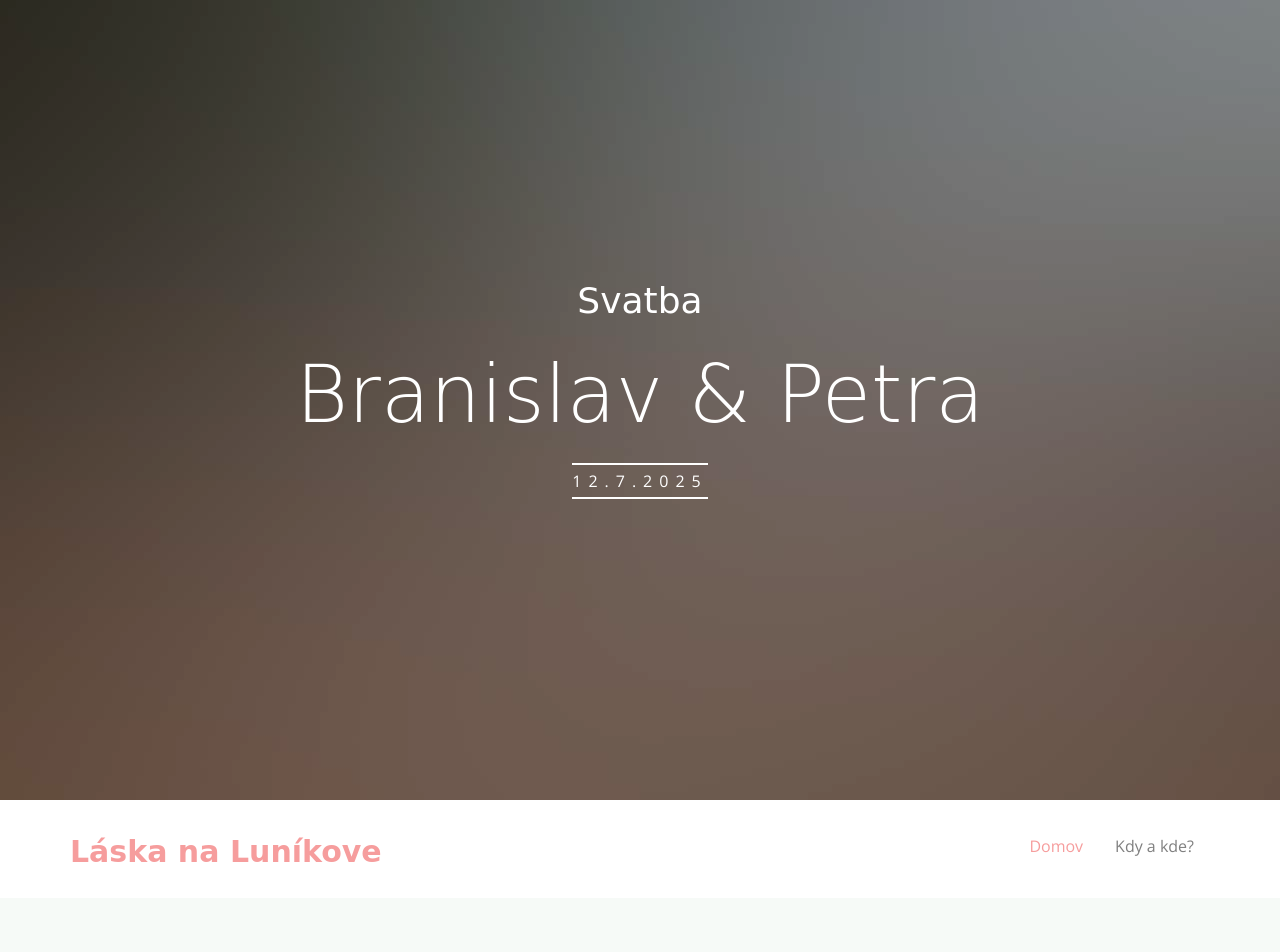
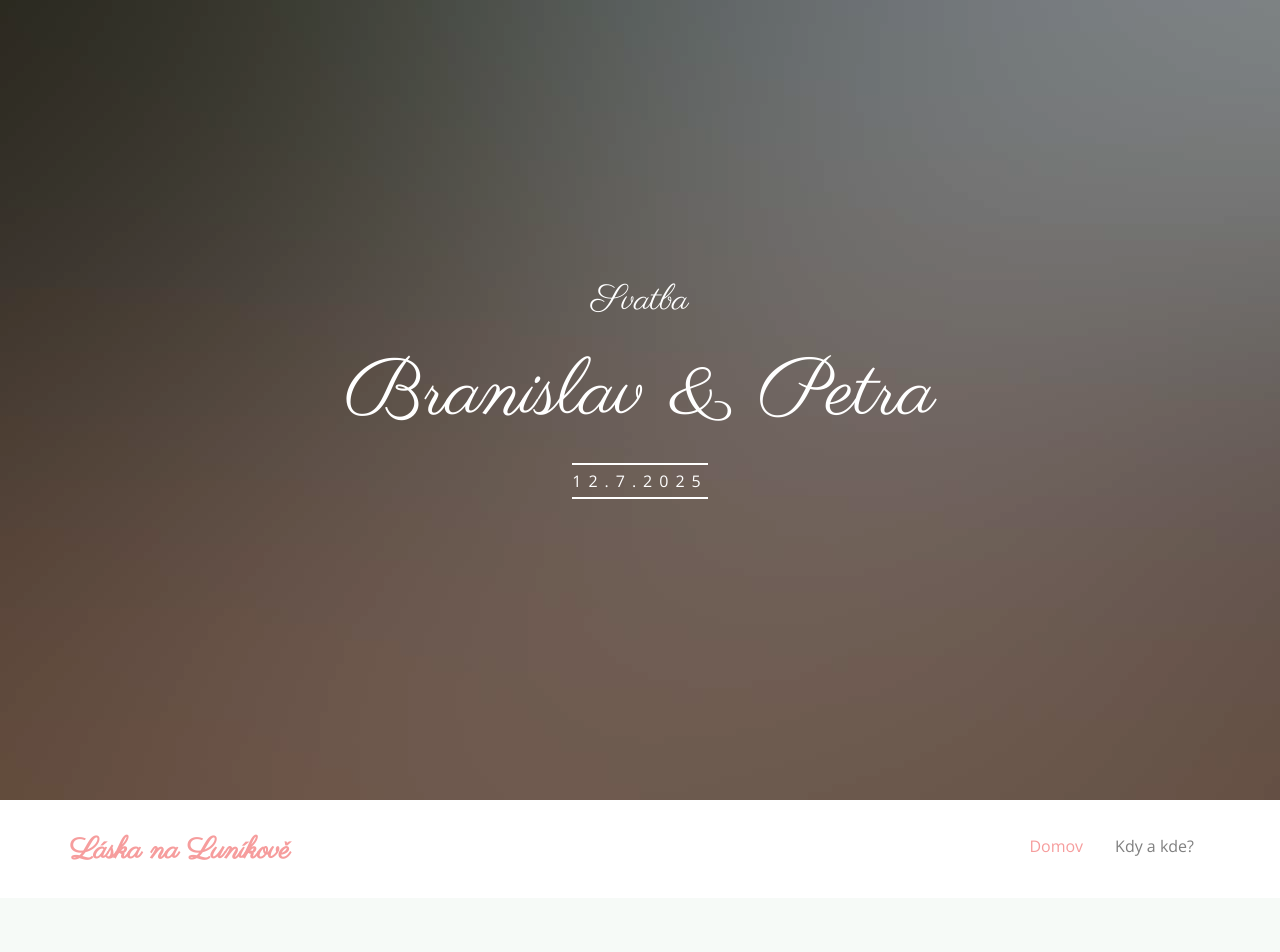
Before and after one commit to BraDoubekOrg/wedding_page, a website: page index.html in a window 1280 px wide. Shown: the top 952 px of the page. Drawn offline with nearby package versions, Linux system fonts and the light colour scheme; some packages are replaced by stand-ins of ours; files whose address does not match are found by name; a web font is replaced by a local one.

Commit message:
Pelisky like pismo

```diff
--- a/css/style.css
+++ b/css/style.css
@@ -47,7 +47,7 @@ p, ul, ol {
 
 h1, h2, h3, h4, h5, h6 {
   color: #5a5a5a;
-  font-family: "Papyrus", cursive;
+  font-family: "Parisienne", cursive;
   font-weight: 400;
   margin: 0 0 30px 0;
 }
--- a/index.html
+++ b/index.html
@@ -43,6 +43,7 @@
 
 	<link href="https://fonts.googleapis.com/css2?family=Edu+AU+VIC+WA+NT+Pre:wght@400..700&family=Pacifico&display=swap" rel="stylesheet">
 	<link href='https://fonts.googleapis.com/css?family=Open+Sans:400,700,300' rel='stylesheet' type='text/css'>
+	<link href='https://fonts.googleapis.com/css?family=Parisienne&subset=latin,latin-ext' rel='stylesheet' type='text/css'>
 
 	<!-- Animate.css -->
 	<link rel="stylesheet" href="css/animate.css">
@@ -93,7 +94,7 @@
 			<div class="container">
 				<div class="nav-header">
 					<a href="#" class="js-fh5co-nav-toggle fh5co-nav-toggle dark"><i></i></a>
-					<h1 id="fh5co-logo"><a href="index.html">Láska na Luníkove </a></h1>
+					<h1 id="fh5co-logo"><a href="index.html">Láska na Luníkově </a></h1>
 					<!-- START #fh5co-menu-wrap -->
 					<nav id="fh5co-menu-wrap" role="navigation">
 						<ul class="sf-menu" id="fh5co-primary-menu">
```
